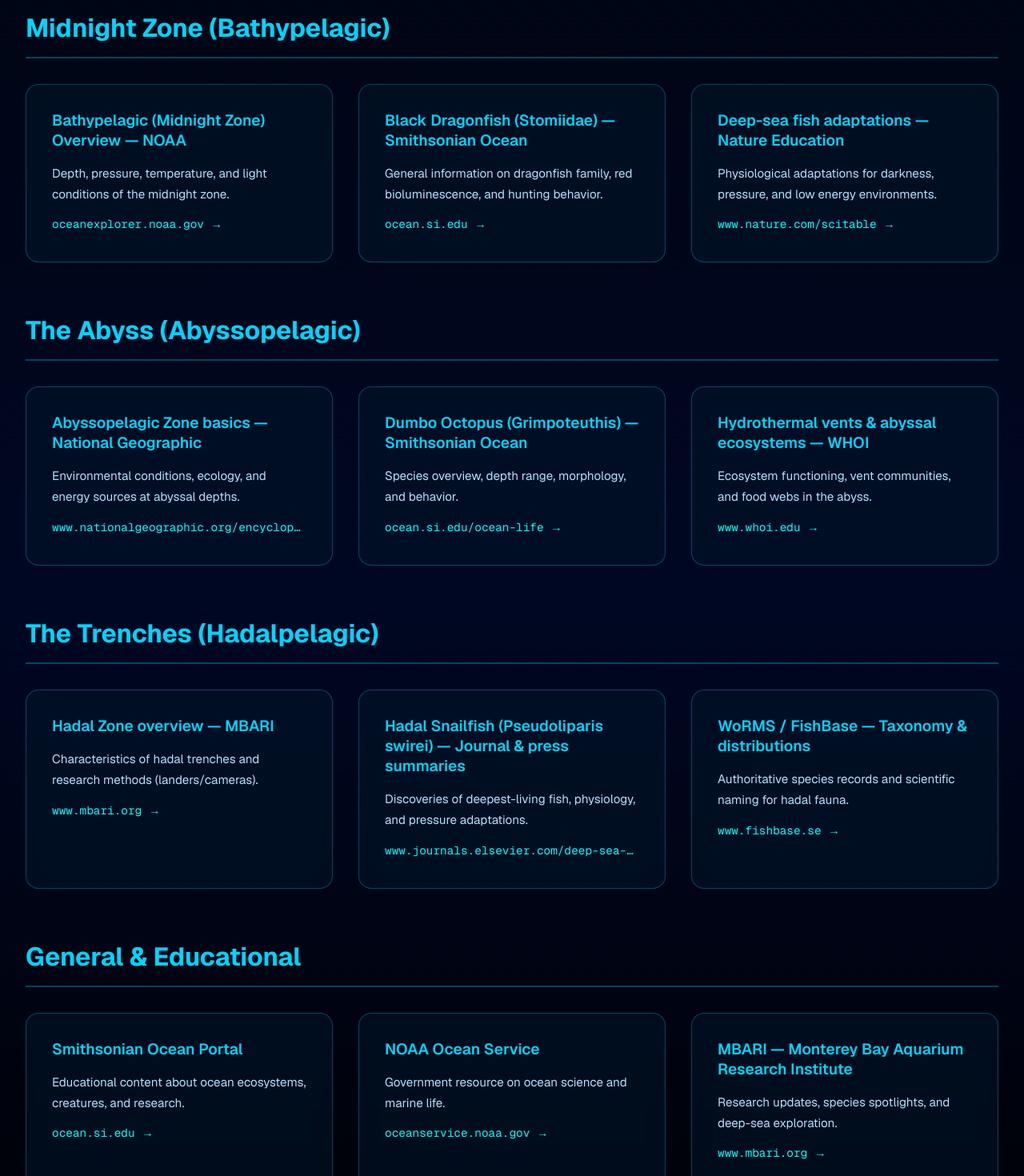
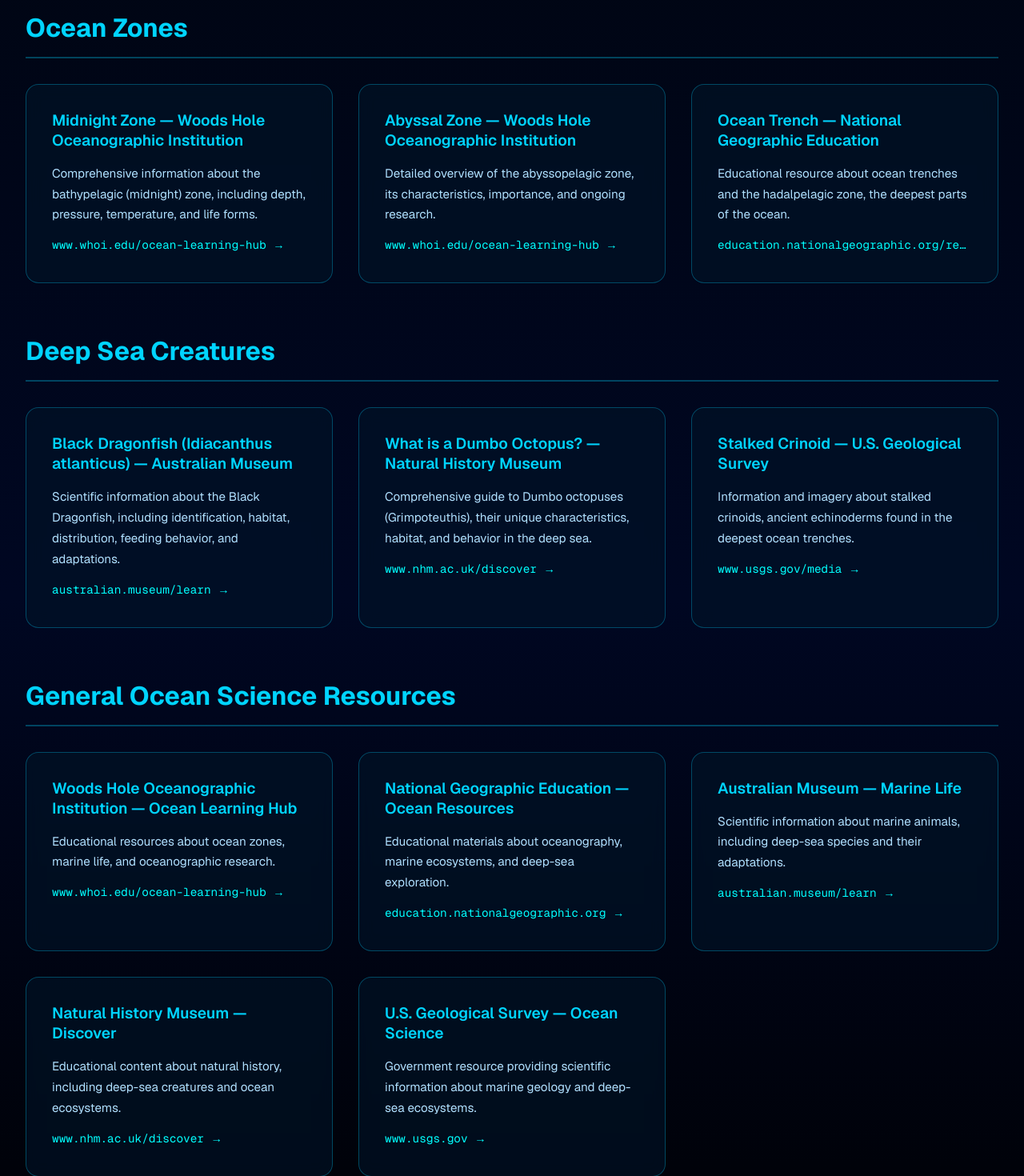
Before and after one commit to Esteb4ncd/abyssBeings, a Next.js app: page /references in a window 1280 px wide. Shown: the part 260-1730 px from the top of the page at 80% size. Built offline with nearby package versions, Linux system fonts and the light colour scheme.

Commit message:
updated references page

```diff
--- a/app/references/page.js
+++ b/app/references/page.js
@@ -14,82 +14,72 @@
   };
   const references = [
     {
-      category: 'Midnight Zone (Bathypelagic)',
+      category: 'Ocean Zones',
       sources: [
         {
-          title: 'Bathypelagic (Midnight Zone) Overview — NOAA',
-          url: 'https://oceanexplorer.noaa.gov',
-          description: 'Depth, pressure, temperature, and light conditions of the midnight zone.'
+          title: 'Midnight Zone — Woods Hole Oceanographic Institution',
+          url: 'https://www.whoi.edu/ocean-learning-hub/ocean-topics/how-the-ocean-works/ocean-zones/midnight-zone/',
+          description: 'Comprehensive information about the bathypelagic (midnight) zone, including depth, pressure, temperature, and life forms.'
         },
         {
-          title: 'Black Dragonfish (Stomiidae) — Smithsonian Ocean',
-          url: 'https://ocean.si.edu',
-          description: 'General information on dragonfish family, red bioluminescence, and hunting behavior.'
+          title: 'Abyssal Zone — Woods Hole Oceanographic Institution',
+          url: 'https://www.whoi.edu/ocean-learning-hub/ocean-topics/how-the-ocean-works/ocean-zones/abyssal-zone/',
+          description: 'Detailed overview of the abyssopelagic zone, its characteristics, importance, and ongoing research.'
         },
         {
-          title: 'Deep-sea fish adaptations — Nature Education',
-          url: 'https://www.nature.com/scitable/knowledge/library/adaptations-to-life-in-the-deep-sea-23601439/',
-          description: 'Physiological adaptations for darkness, pressure, and low energy environments.'
+          title: 'Ocean Trench — National Geographic Education',
+          url: 'https://education.nationalgeographic.org/resource/ocean-trench/',
+          description: 'Educational resource about ocean trenches and the hadalpelagic zone, the deepest parts of the ocean.'
         }
       ]
     },
     {
-      category: 'The Abyss (Abyssopelagic)',
+      category: 'Deep Sea Creatures',
       sources: [
         {
-          title: 'Abyssopelagic Zone basics — National Geographic',
-          url: 'https://www.nationalgeographic.org/encyclopedia/ocean-zone/',
-          description: 'Environmental conditions, ecology, and energy sources at abyssal depths.'
+          title: 'Black Dragonfish (Idiacanthus atlanticus) — Australian Museum',
+          url: 'https://australian.museum/learn/animals/fishes/black-dragonfish-idiacanthus-atlanticus-brauer-1906/',
+          description: 'Scientific information about the Black Dragonfish, including identification, habitat, distribution, feeding behavior, and adaptations.'
         },
         {
-          title: 'Dumbo Octopus (Grimpoteuthis) — Smithsonian Ocean',
-          url: 'https://ocean.si.edu/ocean-life/invertebrates/dumbo-octopus',
-          description: 'Species overview, depth range, morphology, and behavior.'
+          title: 'What is a Dumbo Octopus? — Natural History Museum',
+          url: 'https://www.nhm.ac.uk/discover/what-is-a-dumbo-octopus.html',
+          description: 'Comprehensive guide to Dumbo octopuses (Grimpoteuthis), their unique characteristics, habitat, and behavior in the deep sea.'
         },
         {
-          title: 'Hydrothermal vents & abyssal ecosystems — WHOI',
-          url: 'https://www.whoi.edu',
-          description: 'Ecosystem functioning, vent communities, and food webs in the abyss.'
+          title: 'Stalked Crinoid — U.S. Geological Survey',
+          url: 'https://www.usgs.gov/media/images/stalked-crinoid',
+          description: 'Information and imagery about stalked crinoids, ancient echinoderms found in the deepest ocean trenches.'
         }
       ]
     },
     {
-      category: 'The Trenches (Hadalpelagic)',
+      category: 'General Ocean Science Resources',
       sources: [
         {
-          title: 'Hadal Zone overview — MBARI',
-          url: 'https://www.mbari.org',
-          description: 'Characteristics of hadal trenches and research methods (landers/cameras).'
+          title: 'Woods Hole Oceanographic Institution — Ocean Learning Hub',
+          url: 'https://www.whoi.edu/ocean-learning-hub/',
+          description: 'Educational resources about ocean zones, marine life, and oceanographic research.'
         },
         {
-          title: 'Hadal Snailfish (Pseudoliparis swirei) — Journal & press summaries',
-          url: 'https://www.journals.elsevier.com/deep-sea-research',
-          description: 'Discoveries of deepest-living fish, physiology, and pressure adaptations.'
+          title: 'National Geographic Education — Ocean Resources',
+          url: 'https://education.nationalgeographic.org/',
+          description: 'Educational materials about oceanography, marine ecosystems, and deep-sea exploration.'
         },
         {
-          title: 'WoRMS / FishBase — Taxonomy & distributions',
-          url: 'https://www.fishbase.se',
-          description: 'Authoritative species records and scientific naming for hadal fauna.'
-        }
-      ]
-    },
-    {
-      category: 'General & Educational',
-      sources: [
-        {
-          title: 'Smithsonian Ocean Portal',
-          url: 'https://ocean.si.edu',
-          description: 'Educational content about ocean ecosystems, creatures, and research.'
+          title: 'Australian Museum — Marine Life',
+          url: 'https://australian.museum/learn/animals/',
+          description: 'Scientific information about marine animals, including deep-sea species and their adaptations.'
         },
         {
-          title: 'NOAA Ocean Service',
-          url: 'https://oceanservice.noaa.gov',
-          description: 'Government resource on ocean science and marine life.'
+          title: 'Natural History Museum — Discover',
+          url: 'https://www.nhm.ac.uk/discover/',
+          description: 'Educational content about natural history, including deep-sea creatures and ocean ecosystems.'
         },
         {
-          title: 'MBARI — Monterey Bay Aquarium Research Institute',
-          url: 'https://www.mbari.org',
-          description: 'Research updates, species spotlights, and deep-sea exploration.'
+          title: 'U.S. Geological Survey — Ocean Science',
+          url: 'https://www.usgs.gov/',
+          description: 'Government resource providing scientific information about marine geology and deep-sea ecosystems.'
         }
       ]
     }
```
